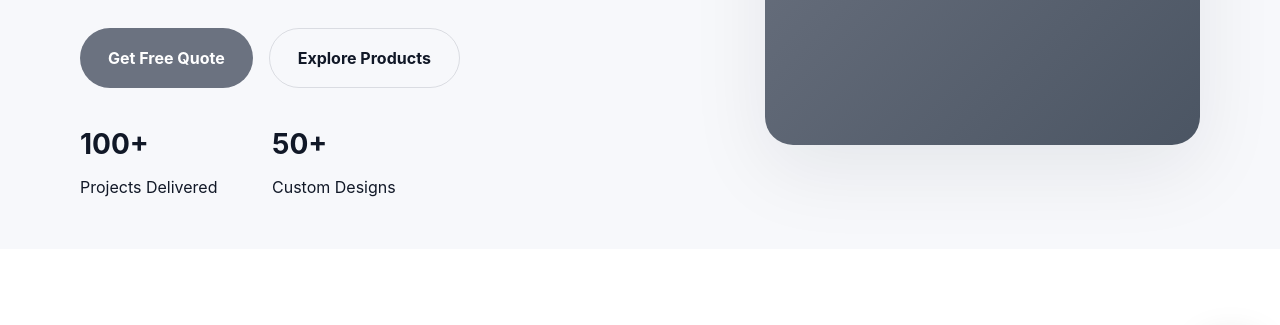
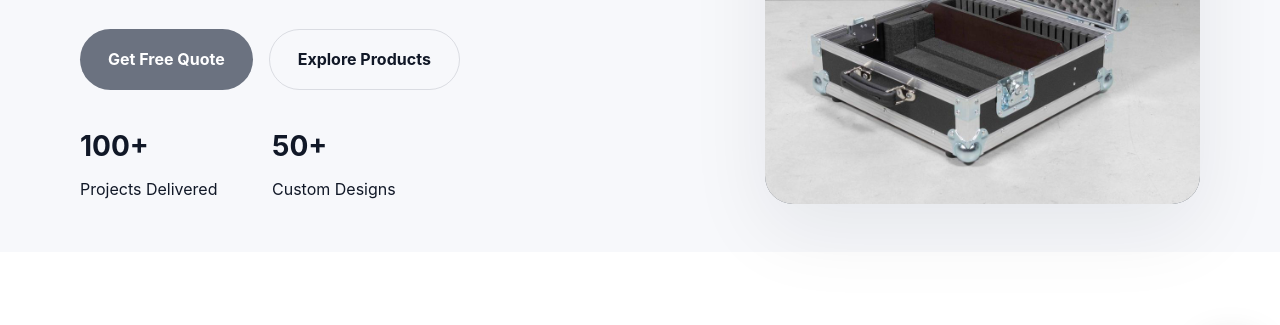
Before and after one commit to Raman252512/Raman-Flight-Case, a website: page index.html in a window 1280 px wide. Shown: the part 396-721 px from the top of the page. Drawn offline with Linux system fonts and the light colour scheme.

Commit message:
Update index.html

```diff
--- a/index.html
+++ b/index.html
@@ -46,7 +46,7 @@
         </div>
         <div class="hero-image">
           <div class="image-card">
-            <img src="images/hero-flight-case.jpg" alt="Flight case example" />
+            <img src="hero-flight-case.jpg" alt="Flight case example" />
           </div>
         </div>
       </div>
```
